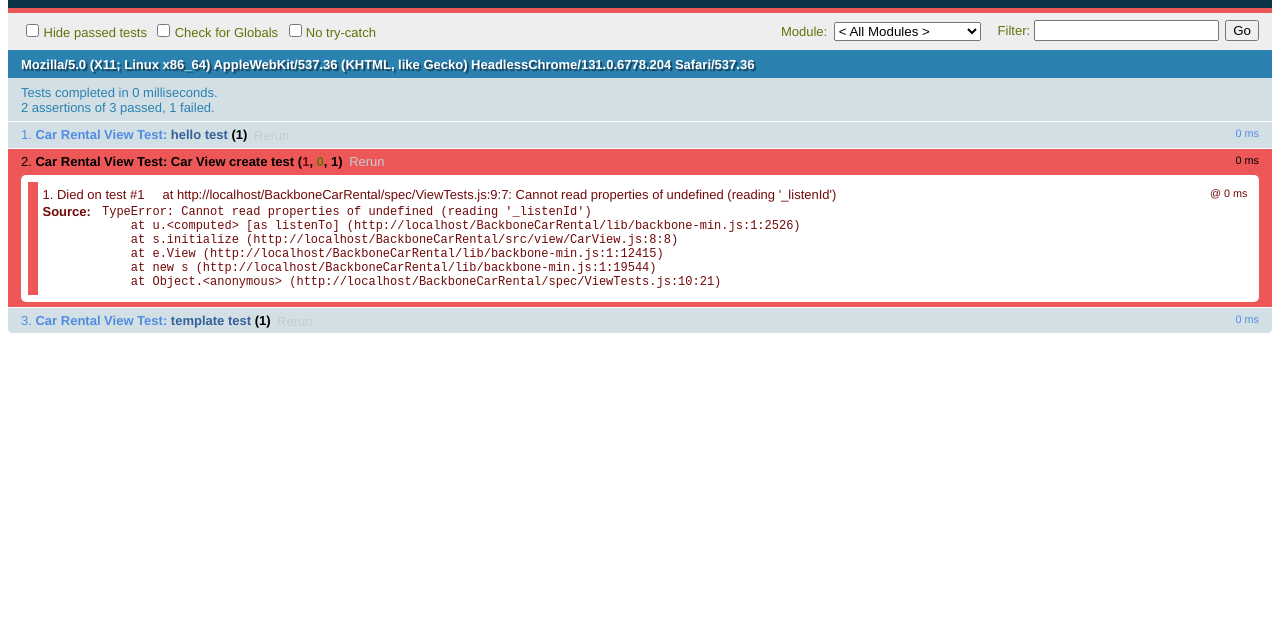
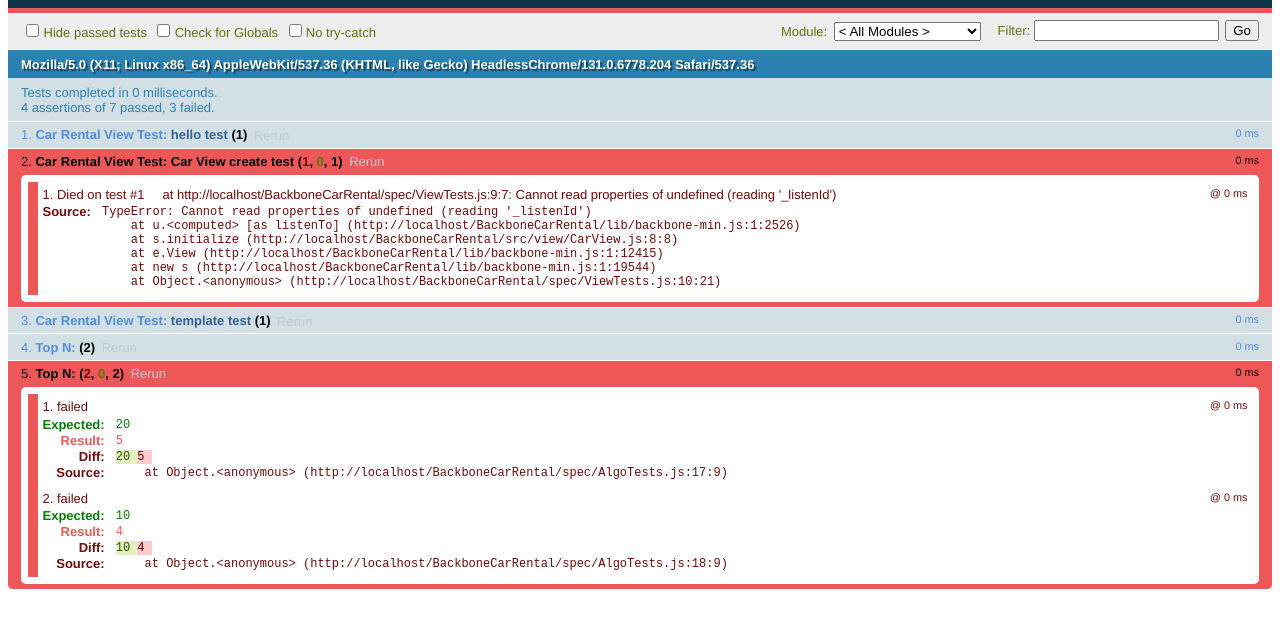
Before and after one commit to itakoji3/JavaScriptWork, a plain HTML site: page BackboneCarRental/QunitSpecrunner.html in a window 1280 px wide. Shown: the part 48-676 px from the top of the page. Drawn offline with Linux system fonts and the light colour scheme.

Commit message:
I rent a space to do exercises of js programming.

```diff
--- a/BackboneCarRental/QunitSpecrunner.html
+++ b/BackboneCarRental/QunitSpecrunner.html
@@ -33,8 +33,12 @@
         <script type="text/javascript" src="src/view/CarView.js"></script>
         <script type="text/javascript" src="src/view/CarCollectionView.js"></script>
 
+        <!-- Algorithm -->
+        <script type="text/javascript" src="src/algorithm/algorithm.js"></script>
+
         <!-- include test files here... -->
         <script src="spec/ModelTests.js"></script>
         <script src="spec/ViewTests.js"></script>
+        <script src="spec/AlgoTests.js"></script>
     </body>
 </html>
--- /dev/null
+++ b/BackboneCarRental/spec/AlgoTests.js
@@ -0,0 +1,19 @@
+var MyAlgo = MyAlgo || {};
+
+QUnit.module("Top N");
+
+QUnit.test("", function( assert ) {
+	var testData = [1, 2, 3, 4, 5];
+
+	var result = topN(testData, 2);
+	assert.equal(result[0], 5);
+	assert.equal(result[1], 4);
+});
+
+QUnit.test("", function( assert ) {
+	var testData = [10, 20, 3, 4, 5];
+
+	var result = topN(testData, 2);
+	assert.equal(result[0], 20);
+	assert.equal(result[1], 10);
+});
--- /dev/null
+++ b/BackboneCarRental/src/algorithm/algorithm.js
@@ -0,0 +1,5 @@
+var MyAlgo = MyAlgo || {};
+
+function topN( dataArray, n ) {
+   return [dataArray[4], dataArray[3]];
+}
```
